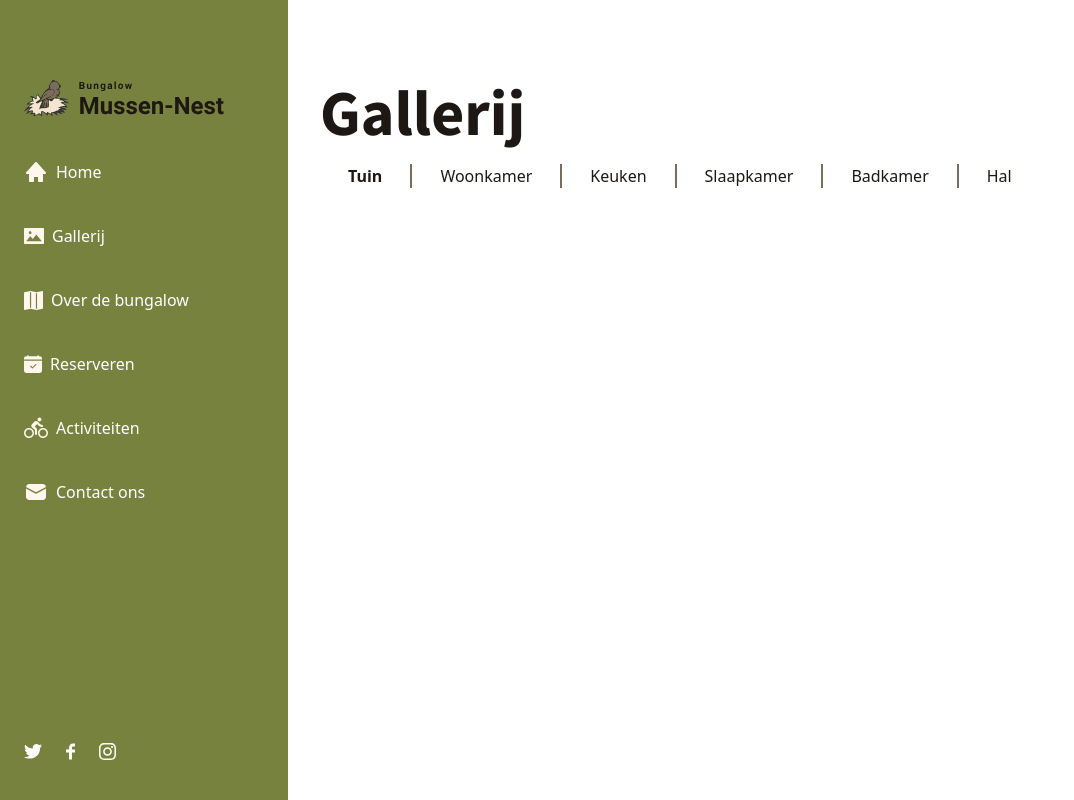
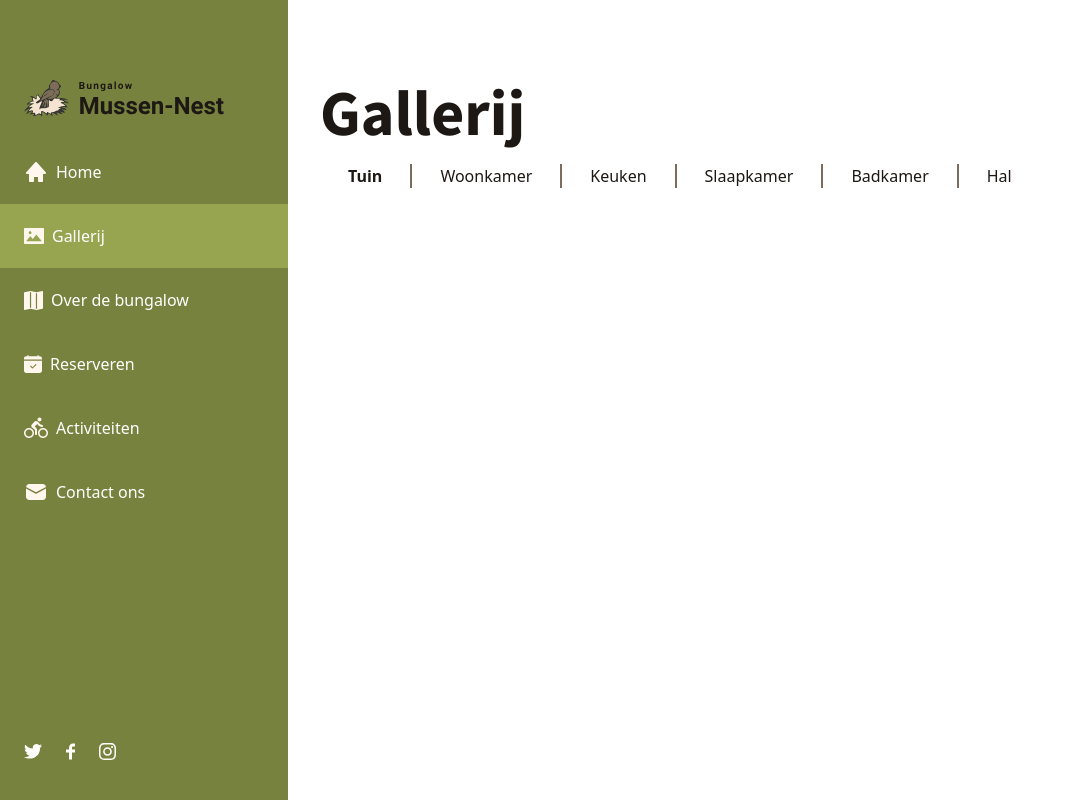
Before and after one commit to RammahKarpous/bungalow-mussen-nest, a React (Create React App) app: page /gallerij/tuin in a window 1280 px wide. Shown: the whole page, without its empty margins (0-1074 px from the left). Built offline with nearby package versions, Linux system fonts and the light colour scheme.

Commit message:
Changed Link to NavLink

```diff
--- a/src/components/SideNavigation.jsx
+++ b/src/components/SideNavigation.jsx
@@ -1,5 +1,5 @@
 import logo from '../assets/logos/mussen-nest-logo-dark.svg'
-import { Link } from "react-router-dom"
+import { NavLink } from "react-router-dom"
 import { links } from './links'
 
 // Social media icons
@@ -28,10 +28,13 @@ const SideNavigation = ({ openState }) => {
 
                 <ul>
                     {links.map((link, i) => (
-                        <Link className="flex items-center justify-start px-6 py-5 gap-2 text-white" onClick={() => setIsOpen(false)} key={i} exact to={ link.to }>
+                        <NavLink
+                            className="flex items-center justify-start px-6 py-5 gap-2 text-white"
+                            activeClassName="bg-green-200"
+                            onClick={() => setIsOpen(false)} key={i} exact to={ link.to }>
                             <img src={link.icon} alt={`${link.name} icon`} />
                             { link.name }
-                        </Link>
+                        </NavLink>
                     ))}
                 </ul>
 
--- a/src/components/TopNavigation.jsx
+++ b/src/components/TopNavigation.jsx
@@ -1,5 +1,5 @@
 import { useEffect, useState } from "react";
-import { Link } from "react-router-dom";
+import { NavLink } from "react-router-dom";
 
 const TopNavigation = ({ type, active }) => {
     const [width, setWidth] = useState(window.innerWidth);
@@ -21,7 +21,7 @@ const TopNavigation = ({ type, active }) => {
                     <p className="text-white p-4">{ active }</p>
                     <ul>
                         { type.map((link, i) => (
-                            <li key={i}><Link className={`text-white p-4 block ${active === link.name && 'bg-brown-100'}`} to={link.to}>{link.name}</Link></li>
+                            <li key={i}><NavLink className={`text-white p-4 block`} activeClassName="bg-brown-100" to={link.to}>{link.name}</NavLink></li>
                         )) }
                     </ul>
                 </nav>
@@ -30,7 +30,7 @@ const TopNavigation = ({ type, active }) => {
                     <ul className="flex flex-row mt-5">
                         { type.map((link, i) => (
                             <li key={i} className="border-r-2 border-brown-400 px-7 last:border-r-0">
-                                <Link className={`inline-block ${active === link.name && 'font-bold'}`} to={link.to}>{link.name}</Link>
+                                <NavLink className={`inline-block`} activeClassName="font-bold" to={link.to}>{link.name}</NavLink>
                             </li>
                         )) }
                     </ul>
```
